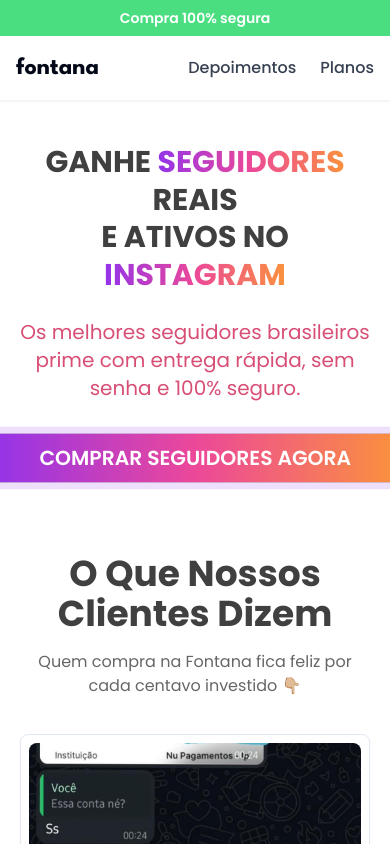
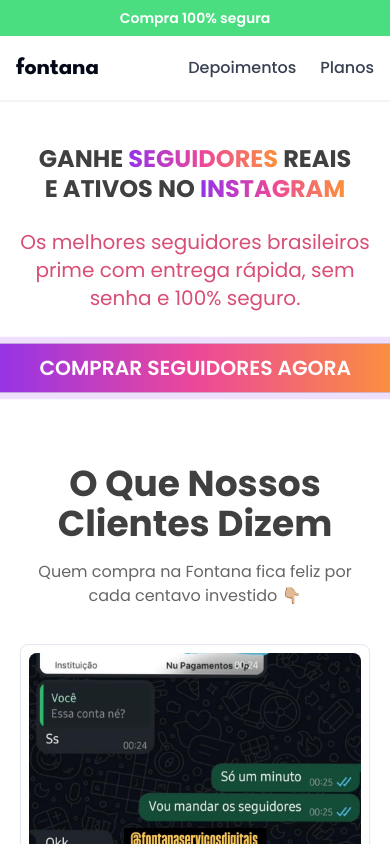
Before and after one commit to Gustavolbarros-jpg/follower-fast-lane, a React (Vite) app: page / in a window 390 px wide. Shown: the top 844 px of the page. Built offline with nearby package versions, Linux system fonts and the light colour scheme.

Commit message:
ajuster in text fon 2t

```diff
--- a/src/pages/Index.tsx
+++ b/src/pages/Index.tsx
@@ -237,7 +237,7 @@ const Index = () => {
 
      <section className="bg-white py-12 px-4">
         <div className="max-w-6xl mx-auto flex flex-col items-center animate-fade-in">
-          <h1 className="text-3xl uppercase mb-6 leading-tight md:text-6xl font-bold text-neutral-700 text-center">
+          <h1 className="text-2xl uppercase mb-6 leading-tight md:text-6xl font-bold text-neutral-700 text-center">
             GANHE <span className="bg-gradient-to-r from-purple-600 via-pink-500 to-orange-400 bg-clip-text text-transparent">SEGUIDORES</span> REAIS<br />
             E ATIVOS NO <span className="bg-gradient-to-r from-purple-600 via-pink-500 to-orange-400 bg-clip-text text-transparent">INSTAGRAM</span>
           </h1>
```
